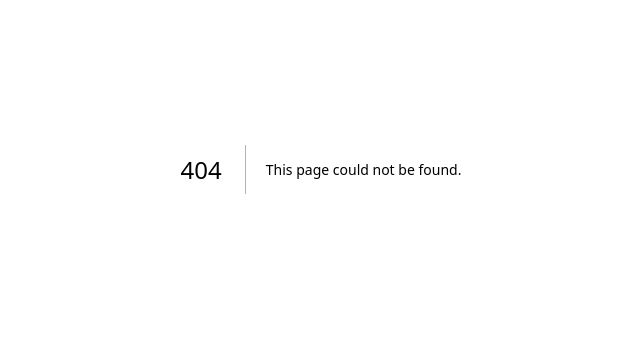
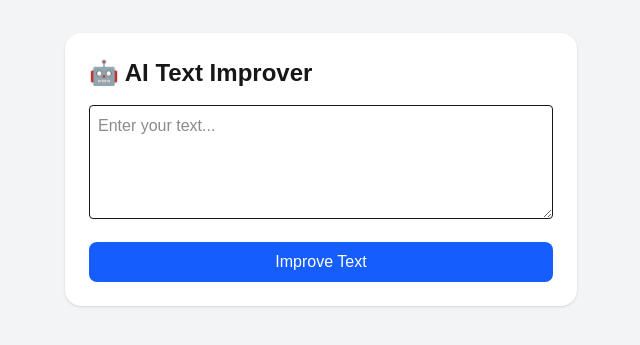
Before and after one commit to athersaud-smart-tools/smart-tools, a Next.js app: page /ai-rewrite in a window 1280 px wide. Before the commit this address had no page. Shown: the part 231-576 px from the top of the page, without its empty margins (319-959 px from the left). Built offline with nearby package versions, Linux system fonts and the light colour scheme.

Commit message:
add ai tool

```diff
--- /dev/null
+++ b/app/ai-rewrite/page.tsx
@@ -0,0 +1,47 @@
+"use client";
+
+import { useState } from "react";
+
+export default function AIRewrite() {
+  const [text, setText] = useState("");
+  const [result, setResult] = useState("");
+
+  const handleRewrite = async () => {
+    const res = await fetch("/api/rewrite", {
+      method: "POST",
+      body: JSON.stringify({ text }),
+    });
+
+    const data = await res.json();
+    setResult(data.result);
+  };
+
+  return (
+    <div className="min-h-screen flex flex-col items-center justify-center p-6 bg-gray-100">
+      <div className="bg-white p-6 rounded-2xl shadow w-full max-w-lg">
+        <h1 className="text-2xl font-bold mb-4">🤖 AI Text Improver</h1>
+
+        <textarea
+          value={text}
+          onChange={(e) => setText(e.target.value)}
+          className="w-full border p-2 rounded mb-4"
+          rows={4}
+          placeholder="Enter your text..."
+        />
+
+        <button
+          onClick={handleRewrite}
+          className="bg-blue-600 text-white px-4 py-2 rounded-lg w-full"
+        >
+          Improve Text
+        </button>
+
+        {result && (
+          <div className="mt-4 p-3 border rounded bg-gray-50">
+            {result}
+          </div>
+        )}
+      </div>
+    </div>
+  );
+}
--- /dev/null
+++ b/app/api/rewrite/route.ts
@@ -0,0 +1,27 @@
+import OpenAI from "openai";
+
+const client = new OpenAI({
+  apiKey: process.env.OPENAI_API_KEY,
+});
+
+export async function POST(req: Request) {
+  const { text } = await req.json();
+
+  const response = await client.chat.completions.create({
+    model: "gpt-4o-mini",
+    messages: [
+      {
+        role: "system",
+        content: "Rewrite the text in a more professional and clear way.",
+      },
+      {
+        role: "user",
+        content: text,
+      },
+    ],
+  });
+
+  return Response.json({
+    result: response.choices[0].message.content,
+  });
+}
--- a/app/page.tsx
+++ b/app/page.tsx
@@ -27,6 +27,14 @@ export default function Home() {
         </h2>
 
         <div className="grid gap-6 md:grid-cols-3">
+          <Link href="/ai-rewrite">
+            <div className="bg-white p-6 rounded-2xl shadow hover:shadow-xl transition cursor-pointer">
+              <h3 className="text-lg font-bold mb-2">🤖 AI Text Improver</h3>
+              <p className="text-gray-600 text-sm">
+                Rewrite and improve your text instantly using AI.
+              </p>
+            </div>
+        </Link>
 
           <Link href="/image/resize">
             <div className="bg-white p-6 rounded-2xl shadow hover:shadow-xl transition cursor-pointer">
--- a/package.json
+++ b/package.json
@@ -10,6 +10,7 @@
   },
   "dependencies": {
     "next": "16.2.1",
+    "openai": "^6.33.0",
     "pdf-lib": "^1.17.1",
     "react": "19.2.4",
     "react-dom": "19.2.4"
```
Also changed, not shown: 1 other file (tests, documents, lock files or other folders).
